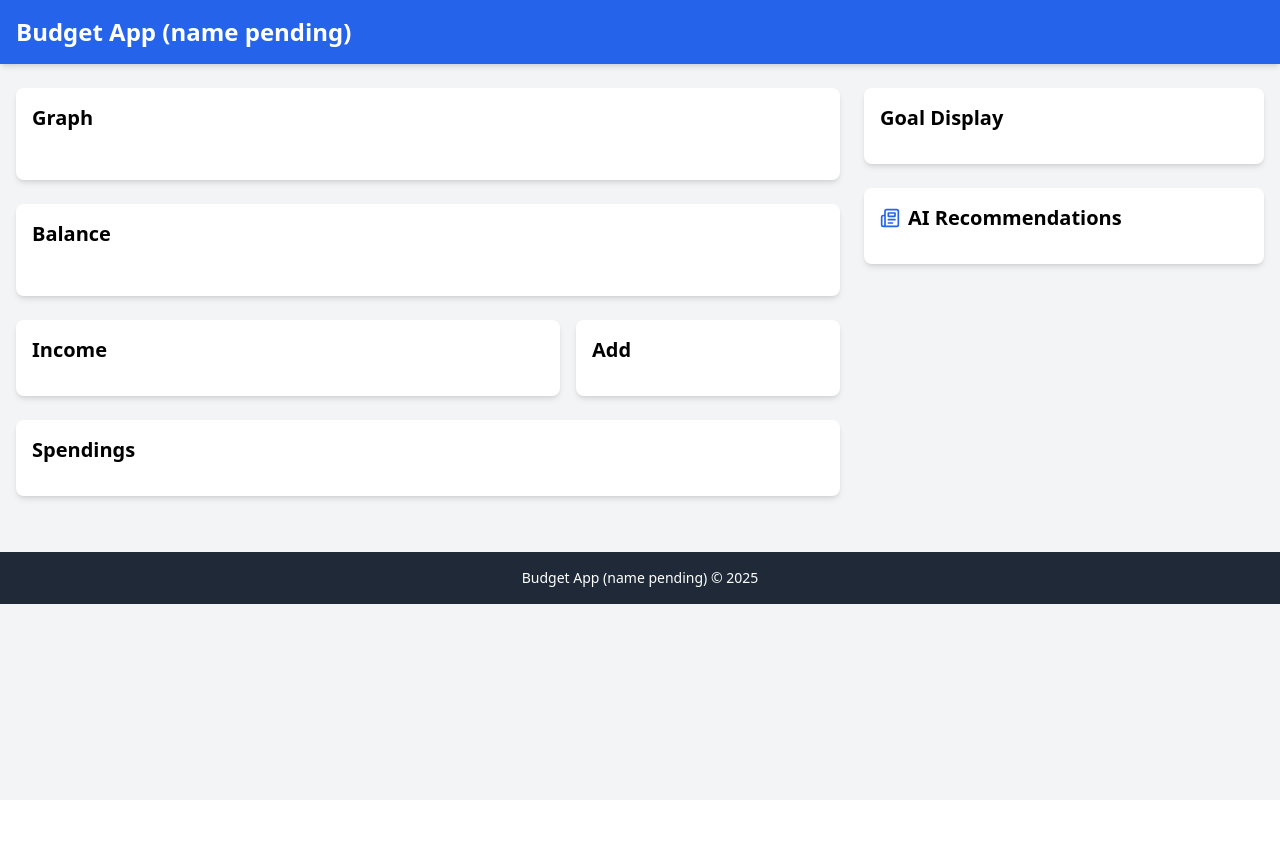
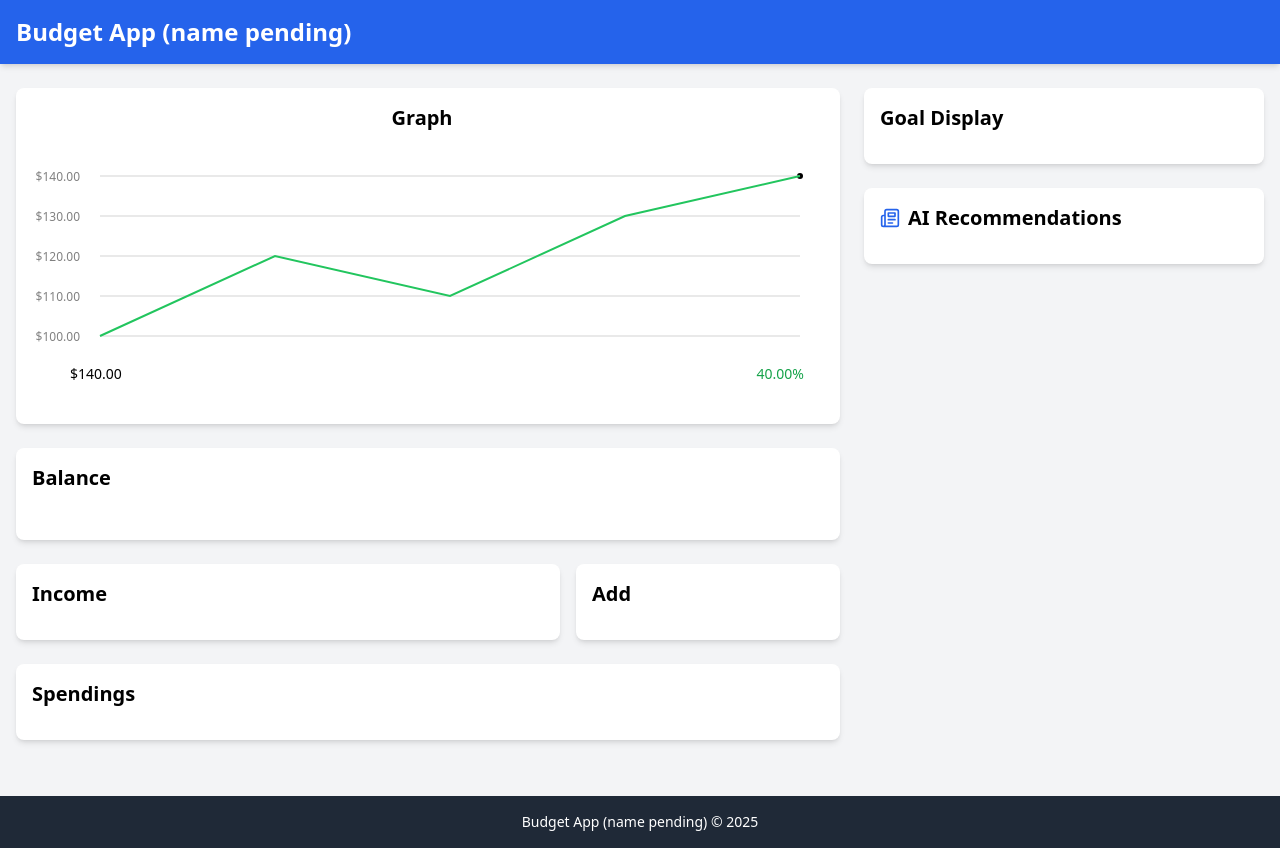
Before and after one commit to Vchen7629/Budget.me, a React (Vite) app: page / in a window 1280 px wide. Before the commit the page ends 800 px from the top, so only its background shows below. Built offline with nearby package versions, Linux system fonts and the light colour scheme.

Commit message:
working graph, need to implement spendings

```diff
--- /dev/null
+++ b/src/components/Graph.tsx
@@ -0,0 +1,115 @@
+import React from 'react';
+import { Data } from '../types';
+
+interface GraphProps {
+  data: Data;
+  width?: number;
+  height?: number;
+}
+
+const Graph: React.FC<GraphProps> = ({
+  data,
+  width = 300,
+  height = 150
+}) => {
+  const balanceHistory = data.balanceHistory;
+  const spendingHistory = data.spendingHistory;
+
+  // If we don't have enough data points, show a placeholder
+  if (balanceHistory.length < 2 || spendingHistory.length < 2) {
+    return (
+      <div
+        className="flex items-center justify-center bg-gray-100 rounded"
+        style={{ width, height }}
+      >
+        <p className="text-gray-500">Not Enough Data</p>
+      </div>
+    );
+  }
+
+  // Find min and max for scaling
+  const maxPrice = Math.max(...balanceHistory);
+  const minPrice = Math.min(...balanceHistory);
+  const range = maxPrice - minPrice;
+
+  // Calculate points for the SVG path
+  const points = balanceHistory.map((price, index) => {
+    const x = (index / (balanceHistory.length - 1)) * width;
+    // Add padding to avoid touching the edges
+    const normalizedPrice = range === 0
+      ? 0.5
+      : (price - minPrice) / range;
+    const y = height - (normalizedPrice * (height * 0.8) + (height * 0.1));
+    return `${x},${y}`;
+  }).join(' ');
+
+  // Determine line color based on price trend
+  const firstPrice = balanceHistory[0];
+  const lastPrice = balanceHistory[balanceHistory.length - 1];
+  const lineColor = 'stroke-green-500';
+
+  // Calculate grid line positions
+  const numGridLines = 5;
+  const gridLineSpacing = (height * 0.8) / (numGridLines - 1);
+  const gridLineValues = Array(numGridLines).fill(0).map((_, i) => {
+    const value = minPrice + (i / (numGridLines - 1)) * range;
+    return value;
+  });
+
+  return (
+    <div className="bg-white rounded-lg p-2" style={{ width: width + 50, marginLeft: 30 }}>
+      <div style={{ marginLeft: 30 }}>
+        <svg width={width} height={height} className="overflow-visible">
+          {/* Current price indicator */}
+          <circle
+            cx={(balanceHistory.length - 1) / (balanceHistory.length - 1) * width}
+            cy={height - ((lastPrice - minPrice) / range * (height * 0.8) + (height * 0.1))}
+            r="3"
+            className={lineColor.replace('stroke', 'fill')}
+          />
+
+          {/* Grid lines */}
+          {gridLineValues.map((value, index) => {
+            const y = height - ((value - minPrice) / range * (height * 0.8) + (height * 0.1));
+            return (
+              <React.Fragment key={index}>
+                <line
+                  x1={0}
+                  y1={y}
+                  x2={width}
+                  y2={y}
+                  stroke="lightgray"
+                  strokeWidth="1"
+                />
+                <text
+                  x={-20}
+                  y={y + 5}
+                  textAnchor="end"
+                  fontSize="12"
+                  fill="gray"
+                >
+                  ${value.toFixed(2)}
+                </text>
+              </React.Fragment>
+            );
+          })}
+          {/* Price line rendered AFTER gray lines*/}
+          <polyline
+            points={points}
+            fill="none"
+            className={`${lineColor} stroke-2`}
+          />
+        </svg>
+      </div>
+
+      <div className="mt-2 flex justify-between text-sm">
+        <span className="font-medium">${balanceHistory[balanceHistory.length - 1].toFixed(2)}</span>
+        <span className={lastPrice >= firstPrice ? 'text-green-600' : 'text-red-600'}>
+          {((lastPrice - firstPrice) / firstPrice * 100).toFixed(2)}%
+        </span>
+      </div>
+    </div>
+  );
+};
+
+export default Graph;
--- a/src/components/GraphCard.tsx
+++ b/src/components/GraphCard.tsx
@@ -1,16 +1,32 @@
 import React from 'react';
+import Graph from './Graph';
 
 const GraphCard: React.FC = () => {
+
+  const data = {
+    balanceHistory: [100, 120, 110, 130, 140],
+    spendingHistory: [20, 30, 25, 35, 40],
+    spendingGoal: 100,
+    incomeArray: [
+      { income: 1000, period: 'Month' },
+      { income: 500, period: 'Week' }
+    ],
+    aiRecs: [
+      { title: 'Rec1', body: 'Recommendation 1' },
+      { title: 'Rec2', body: 'Recommendation 2' }
+    ]
+  };
+
 
   return (
     <div className="bg-white rounded-lg shadow-md p-4">
       <div className="flex items-center justify-between mb-4">
-        <div className="flex items-center">
+        <div className="flex flex-col items-center">
           <h2 className="text-xl font-bold mb-4">Graph</h2>
+          <Graph data={data} width={700} height={200} />
         </div>
 
         <div className="flex space-x-2">
-
         </div>
       </div>
     </div>
--- a/src/components/StockChart.tsx
+++ /dev/null
@@ -1,80 +0,0 @@
-import React from 'react';
-import { Company } from '../types';
-
-interface StockChartProps {
-  company: Company;
-  width?: number;
-  height?: number;
-  showVolume?: boolean;
-}
-
-const StockChart: React.FC<StockChartProps> = ({
-  company,
-  width = 300,
-  height = 150
-}) => {
-  const priceHistory = company.priceHistory;
-
-  // If we don't have enough data points, show a placeholder
-  if (priceHistory.length < 2) {
-    return (
-      <div
-        className="flex items-center justify-center bg-gray-100 rounded"
-        style={{ width, height }}
-      >
-        <p className="text-gray-500">No Data</p>
-      </div>
-    );
-  }
-
-  // Find min and max for scaling
-  const maxPrice = Math.max(...priceHistory);
-  const minPrice = Math.min(...priceHistory);
-  const range = maxPrice - minPrice;
-
-  // Calculate points for the SVG path
-  const points = priceHistory.map((price, index) => {
-    const x = (index / (priceHistory.length - 1)) * width;
-    // Add padding to avoid touching the edges
-    const normalizedPrice = range === 0
-      ? 0.5
-      : (price - minPrice) / range;
-    const y = height - (normalizedPrice * (height * 0.8) + (height * 0.1));
-    return `${x},${y}`;
-  }).join(' ');
-
-  // Determine line color based on price trend
-  const firstPrice = priceHistory[0];
-  const lastPrice = priceHistory[priceHistory.length - 1];
-  const lineColor = lastPrice >= firstPrice ? 'stroke-green-500' : 'stroke-red-500';
-
-  return (
-    <div className="bg-white rounded-lg p-2">
-      <svg width={width} height={height} className="overflow-visible">
-        {/* Price line */}
-        <polyline
-          points={points}
-          fill="none"
-          className={`${lineColor} stroke-2`}
-        />
-
-        {/* Current price indicator */}
-        <circle
-          cx={(priceHistory.length - 1) / (priceHistory.length - 1) * width}
-          cy={height - ((lastPrice - minPrice) / range * (height * 0.8) + (height * 0.1))}
-          r="3"
-          className={lineColor.replace('stroke', 'fill')}
-        />
-      </svg>
-
-      <div className="mt-2 flex justify-between text-sm">
-        <span className="font-medium">${company.currentPrice.toFixed(2)}</span>
-        <span className={lastPrice >= firstPrice ? 'text-green-600' : 'text-red-600'}>
-          {((lastPrice - firstPrice) / firstPrice * 100).toFixed(2)}%
-        </span>
-      </div>
-    </div>
-  );
-};
-
-export default StockChart;
--- a/src/types.ts
+++ b/src/types.ts
@@ -1,62 +1,12 @@
-export interface Company {
-  id: string;
-  name: string;
-  ticker: string;
-  description: string;
-  sector: string;
-  initialPrice: number;
-  currentPrice: number;
-  priceHistory: number[];
-  volatility: number; // 0-1 scale, higher means more volatile
+export interface Rec {
+  title: string;
+  body: string;
 }
 
-export interface NewsEvent {
-  id: string;
-  headline: string;
-  body: string;
-  affectedCompanies: string[]; // Company IDs
-  sentiment: number; // -1 to 1 scale, negative to positive
-  timestamp: number;
+export interface Data {
+  balanceHistory: number[];
+  spendingHistory: number[];
+  spendingGoal: number;
+  incomeArray: { income: number; period: string; }[];
+  aiRecs: Rec[];
 }
-
-export interface Portfolio {
-  cash: number;
-  holdings: {
-    [companyId: string]: {
-      shares: number;
-      averagePurchasePrice: number;
-    };
-  };
-  transactionHistory: Transaction[];
-  netWorth: number;
-}
-
-export interface Transaction {
-  id: string;
-  companyId: string;
-  ticker: string;
-  shares: number;
-  pricePerShare: number;
-  timestamp: number;
-  type: 'buy' | 'sell';
-  total: number;
-}
-
-export interface GameState {
-  day: number;
-  daysUntilGoal: number; // New variable
-  goalAmount: number; // New variable
-  showResult: boolean;
-  companies: Company[];
-  news: NewsEvent[];
-  portfolio: Portfolio;
-  leaderboard: LeaderboardEntry[];
-  marketTrend: number; // -1 to 1 scale, bearish to bullish
-}
-
-export interface LeaderboardEntry {
-  id: string;
-  name: string;
-  netWorth: number;
-  dayReached: number;
-}
```
